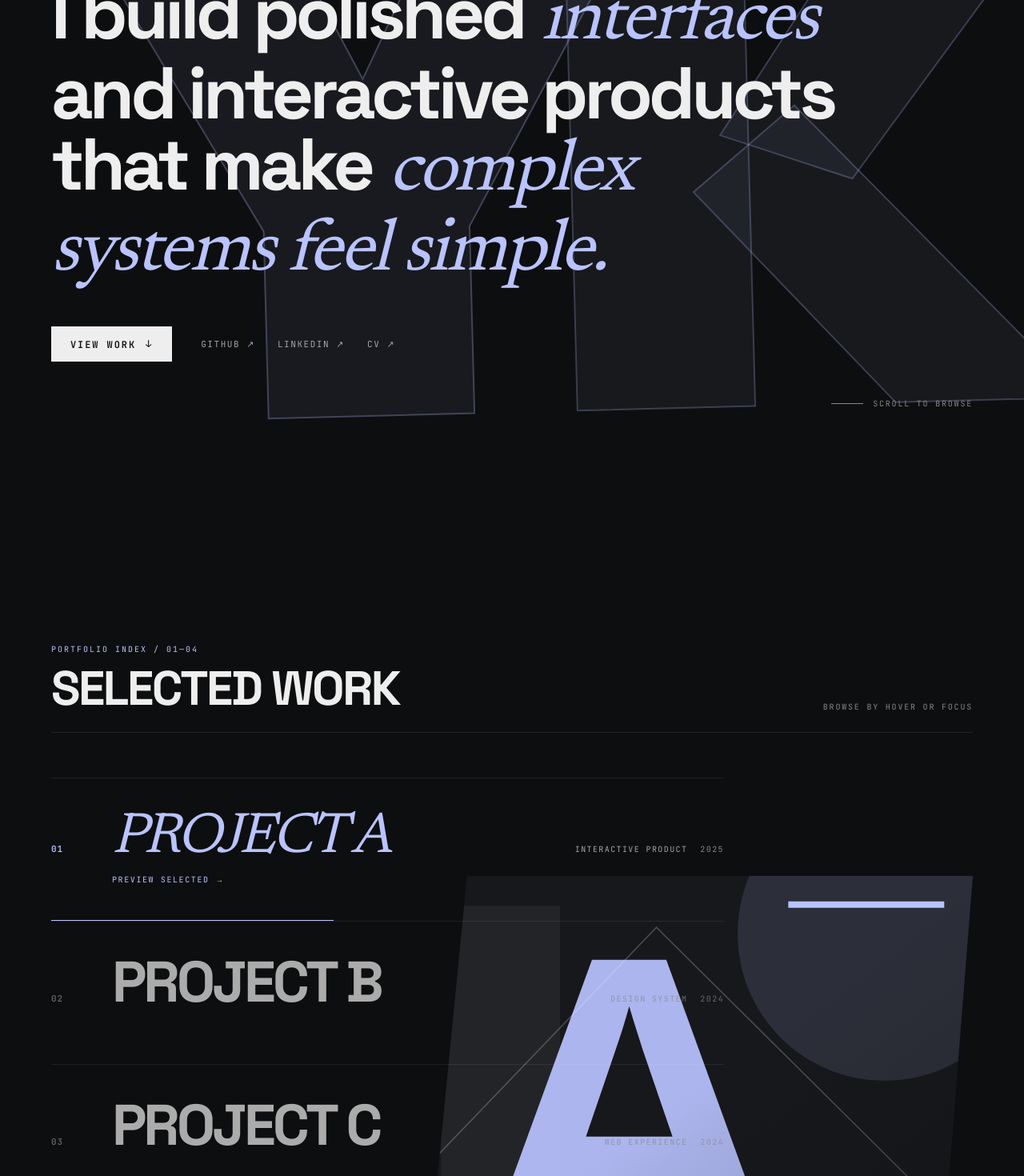
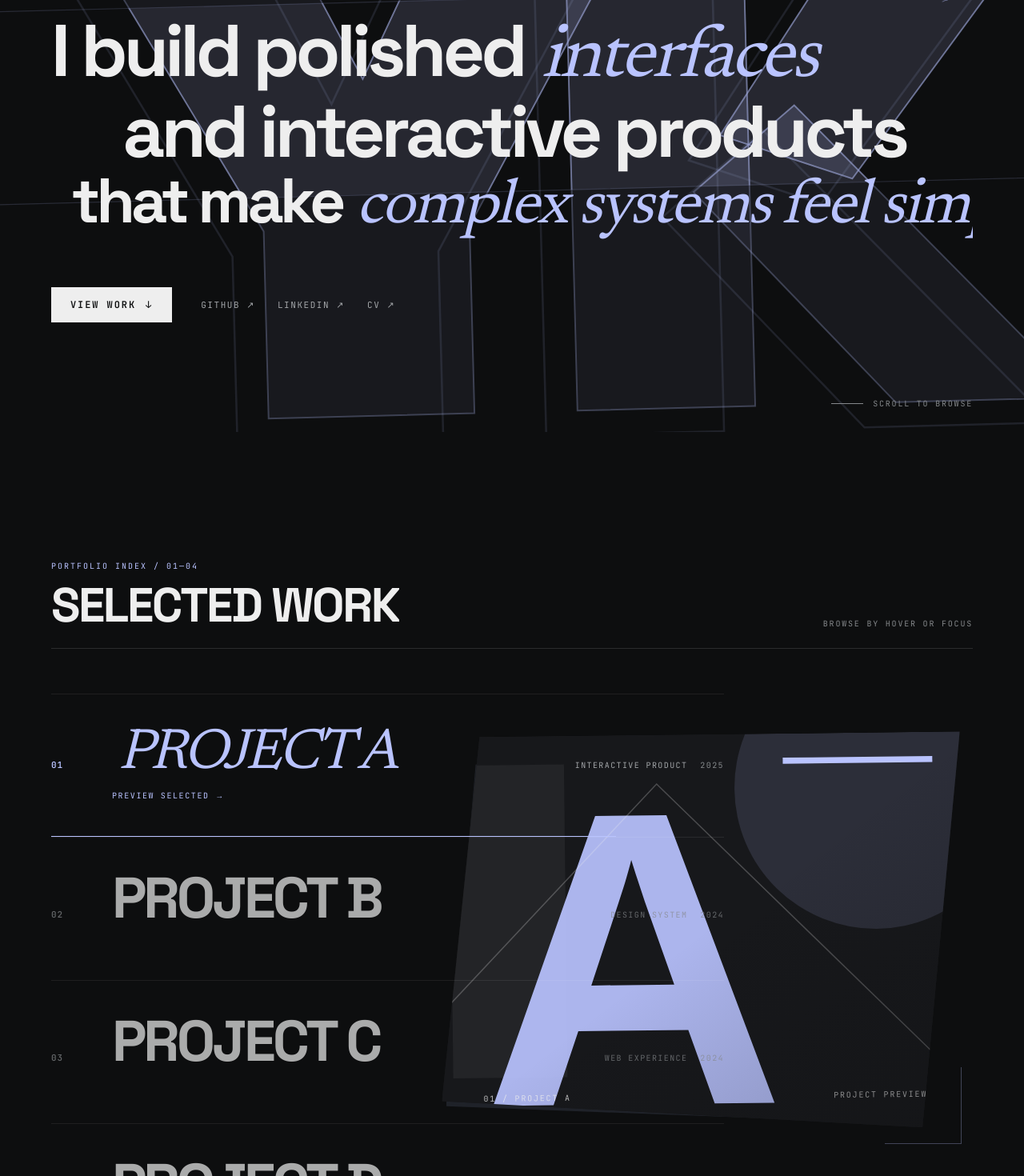
Before and after one commit to DRGYZ/portfolio, a Next.js app: page / in a window 1280 px wide. Shown: the part 260-1730 px from the top of the page at 80% size. Built offline with nearby package versions, Linux system fonts and the light colour scheme.

Commit message:
feat: refine portfolio art direction and motion

```diff
--- a/components/hero/HeroSection.tsx
+++ b/components/hero/HeroSection.tsx
@@ -29,6 +29,19 @@ const itemVariants: Variants = {
   },
 };
 
+const headlineLineVariants: Variants = {
+  hidden: { y: '112%', rotate: 1.2 },
+  visible: (index: number) => ({
+    y: '0%',
+    rotate: 0,
+    transition: {
+      duration: 0.82,
+      delay: index * 0.075,
+      ease: [0.16, 1, 0.3, 1],
+    },
+  }),
+};
+
 export function HeroSection() {
   const containerRef = useRef<HTMLElement>(null);
   const prefersReduced = useReducedMotion();
@@ -39,17 +52,22 @@ export function HeroSection() {
     offset: ['start start', 'end start'],
   });
 
-  const textX = useTransform(scrollYProgress, [0, 0.72, 1], [0, -18, -54]);
-  const textY = useTransform(scrollYProgress, [0, 0.72, 1], [0, -46, -118]);
-  const textScale = useTransform(scrollYProgress, [0, 1], [1, 0.955]);
-  const textOpacity = useTransform(scrollYProgress, [0, 0.78, 1], [1, 0.82, 0.12]);
+  const textY = useTransform(scrollYProgress, [0, 0.2, 0.62, 1], [0, -4, -52, -126]);
+  const textScale = useTransform(scrollYProgress, [0, 0.24, 1], [1, 1, 0.94]);
+  const textOpacity = useTransform(scrollYProgress, [0, 0.24, 0.64, 0.9], [1, 1, 0.46, 0]);
+  const lineOneX = useTransform(scrollYProgress, [0, 0.18, 0.68, 1], [0, 0, -76, -142]);
+  const lineTwoX = useTransform(scrollYProgress, [0, 0.18, 0.68, 1], [0, 0, 58, 112]);
+  const lineThreeX = useTransform(scrollYProgress, [0, 0.18, 0.68, 1], [0, 0, -34, -82]);
+  const lineOneY = useTransform(scrollYProgress, [0, 0.2, 1], [0, 0, -36]);
+  const lineTwoY = useTransform(scrollYProgress, [0, 0.2, 1], [0, 0, 8]);
+  const lineThreeY = useTransform(scrollYProgress, [0, 0.2, 1], [0, 0, 42]);
   const cueOpacity = useTransform(scrollYProgress, [0, 0.35], [1, 0]);
 
   return (
     <section
       id="hero"
       ref={containerRef}
-      className="relative min-h-[112svh] overflow-clip lg:min-h-[124svh]"
+      className="relative min-h-[118svh] overflow-clip lg:min-h-[138svh]"
     >
       <div className="sticky top-0 mx-auto flex min-h-svh w-full max-w-[1600px] items-center overflow-hidden px-6 pb-14 pt-28 lg:px-16 lg:pb-16 lg:pt-32">
         <MonogramYK
@@ -63,7 +81,6 @@ export function HeroSection() {
           initial={prefersReduced ? 'visible' : 'hidden'}
           animate="visible"
           style={{
-            x: prefersReduced ? 0 : textX,
             y: prefersReduced ? 0 : textY,
             scale: prefersReduced ? 1 : textScale,
             opacity: prefersReduced ? 1 : textOpacity,
@@ -86,15 +103,43 @@ export function HeroSection() {
 
           <motion.h1
             variants={itemVariants}
-            className="max-w-[1320px] text-balance font-display text-[clamp(2.25rem,7.15vw,6.9rem)] font-bold leading-[0.98] tracking-[-0.055em] text-primary"
+            className="max-w-[1420px] text-balance font-display text-[clamp(2.25rem,7.15vw,6.9rem)] font-bold leading-[0.92] tracking-[-0.055em] text-primary"
           >
-            I build polished{' '}
-            <span className="px-[0.04em] font-editorial font-normal italic tracking-[-0.035em] text-accent">
-              interfaces
+            <span className="block overflow-clip pb-[0.08em]">
+              <motion.span custom={0} variants={headlineLineVariants} className="block origin-left">
+                <motion.span
+                  style={{ x: prefersReduced ? 0 : lineOneX, y: prefersReduced ? 0 : lineOneY }}
+                  className="block lg:whitespace-nowrap"
+                >
+                  I build polished{' '}
+                  <span className="px-[0.04em] font-editorial font-normal italic tracking-[-0.035em] text-accent">
+                    interfaces
+                  </span>{' '}
+                </motion.span>
+              </motion.span>
             </span>{' '}
-            and interactive products that make{' '}
-            <span className="px-[0.04em] font-editorial font-normal italic tracking-[-0.035em] text-accent">
-              complex systems feel simple.
+            <span className="block overflow-clip pb-[0.08em]">
+              <motion.span custom={1} variants={headlineLineVariants} className="block origin-left">
+                <motion.span
+                  style={{ x: prefersReduced ? 0 : lineTwoX, y: prefersReduced ? 0 : lineTwoY }}
+                  className="block lg:ml-[7vw] lg:whitespace-nowrap"
+                >
+                  and interactive products{' '}
+                </motion.span>
+              </motion.span>
+            </span>
+            <span className="block overflow-clip pb-[0.16em]">
+              <motion.span custom={2} variants={headlineLineVariants} className="block origin-left">
+                <motion.span
+                  style={{ x: prefersReduced ? 0 : lineThreeX, y: prefersReduced ? 0 : lineThreeY }}
+                  className="block lg:ml-[2vw] lg:whitespace-nowrap lg:text-[0.86em]"
+                >
+                  that make{' '}
+                  <span className="px-[0.04em] font-editorial font-normal italic tracking-[-0.035em] text-accent">
+                    complex systems feel simple.
+                  </span>
+                </motion.span>
+              </motion.span>
             </span>
           </motion.h1>
 
--- a/components/hero/MonogramYK.tsx
+++ b/components/hero/MonogramYK.tsx
@@ -27,10 +27,12 @@ export function MonogramYK({
   const smoothRotateX = useSpring(pointerRotateX, springConfig);
   const smoothRotateY = useSpring(pointerRotateY, springConfig);
 
-  const scrollY = useTransform(scrollProgress, [0, 1], [0, -150]);
-  const scrollScale = useTransform(scrollProgress, [0, 0.72, 1], [1, 1.1, 1.24]);
-  const scrollRotate = useTransform(scrollProgress, [0, 1], [-1.5, 3.5]);
-  const scrollOpacity = useTransform(scrollProgress, [0, 0.72, 1], [0.82, 0.55, 0.08]);
+  const scrollX = useTransform(scrollProgress, [0, 0.24, 0.7, 1], [0, 8, 116, 210]);
+  const scrollY = useTransform(scrollProgress, [0, 0.24, 0.7, 1], [0, 12, 148, 270]);
+  const scrollScale = useTransform(scrollProgress, [0, 0.24, 0.72, 1], [1, 1.03, 1.27, 1.52]);
+  const scrollRotate = useTransform(scrollProgress, [0, 0.24, 1], [-1.5, -1, 4.5]);
+  const scrollOpacity = useTransform(scrollProgress, [0, 0.28, 0.74, 1], [0.82, 0.76, 0.38, 0.12]);
+  const bandX = useTransform(scrollProgress, [0, 1], [0, 34]);
 
   return (
     <motion.div
@@ -48,7 +50,11 @@ export function MonogramYK({
       className="pointer-events-none absolute inset-[-5%_-42%_-5%_-34%] z-0 flex select-none items-center justify-center sm:inset-[-8%_-26%_-8%_-22%] lg:inset-[-14%_-16%_-14%_-12%]"
     >
       <motion.svg
+        initial={prefersReduced ? false : { clipPath: 'inset(0 0 100% 0)' }}
+        animate={{ clipPath: 'inset(0 0 0% 0)' }}
+        transition={{ duration: 1.05, delay: 0.08, ease: [0.16, 1, 0.3, 1] }}
         style={{
+          x: prefersReduced ? 0 : scrollX,
           y: prefersReduced ? 0 : scrollY,
           scale: prefersReduced ? 1 : scrollScale,
           rotate: prefersReduced ? 0 : scrollRotate,
@@ -59,27 +65,55 @@ export function MonogramYK({
         fill="none"
         xmlns="http://www.w3.org/2000/svg"
       >
-        <path
-          d="M 160 80 L 380 80 L 520 360 L 660 80 L 880 80 L 630 520 L 630 720 L 410 720 L 410 520 Z"
+        <defs>
+          <path id="yk-y" d="M160 80h220l140 280L660 80h220L630 520v200H410V520Z" />
+          <path id="yk-k-stem" d="M740 80h190v640H740Z" />
+          <path id="yk-k-arm" d="M900 430 1140 80h210l-310 400Z" />
+          <path id="yk-k-leg" d="m980 400 300 320h-200L870 490Z" />
+          <clipPath id="yk-slice">
+            <rect x="90" y="278" width="1280" height="206" />
+          </clipPath>
+        </defs>
+
+        <g transform="translate(-34 26)" fill="none" stroke="currentColor" strokeOpacity="0.14" strokeWidth="2.2">
+          <use href="#yk-y" />
+          <use href="#yk-k-stem" />
+          <use href="#yk-k-arm" />
+          <use href="#yk-k-leg" />
+        </g>
+
+        <g fill="currentColor" fillOpacity="0.078" stroke="currentColor" strokeOpacity="0.32" strokeWidth="1.7">
+          <use href="#yk-y" />
+          <use href="#yk-k-stem" />
+          <use href="#yk-k-arm" />
+          <use href="#yk-k-leg" />
+        </g>
+
+        <motion.g
+          clipPath="url(#yk-slice)"
+          style={{ x: prefersReduced ? 0 : bandX }}
+          transform="translate(26 -12)"
           fill="currentColor"
-          fillOpacity="0.085"
-        />
-        <path
-          d="M 160 80 L 380 80 L 520 360 L 660 80 L 880 80 L 630 520 L 630 720 L 410 720 L 410 520 Z"
+          fillOpacity="0.105"
           stroke="currentColor"
-          strokeOpacity="0.34"
-          strokeWidth="1.7"
-        />
+          strokeOpacity="0.5"
+          strokeWidth="1.5"
+        >
+          <use href="#yk-y" />
+          <use href="#yk-k-stem" />
+          <use href="#yk-k-arm" />
+          <use href="#yk-k-leg" />
+        </motion.g>
 
-        <g transform="translate(620, 0)">
-          <path d="M 120 80 L 310 80 L 310 720 L 120 720 Z" fill="currentColor" fillOpacity="0.075" />
-          <path d="M 120 80 L 310 80 L 310 720 L 120 720 Z" stroke="currentColor" strokeOpacity="0.3" strokeWidth="1.7" />
-          <path d="M 280 430 L 520 80 L 730 80 L 420 480 Z" fill="currentColor" fillOpacity="0.075" />
-          <path d="M 280 430 L 520 80 L 730 80 L 420 480 Z" stroke="currentColor" strokeOpacity="0.3" strokeWidth="1.7" />
-          <path d="M 360 400 L 660 720 L 460 720 L 250 490 Z" fill="currentColor" fillOpacity="0.075" />
-          <path d="M 360 400 L 660 720 L 460 720 L 250 490 Z" stroke="currentColor" strokeOpacity="0.3" strokeWidth="1.7" />
-        </g>
+        <path d="M116 278h1168M116 484h1168" stroke="currentColor" strokeOpacity="0.2" strokeWidth="1" />
       </motion.svg>
+
+      <motion.span
+        style={{ opacity: prefersReduced ? 0.5 : scrollOpacity }}
+        className="absolute right-[23%] top-[22%] hidden origin-center rotate-180 font-mono text-[9px] uppercase tracking-[0.38em] text-accent/70 [writing-mode:vertical-rl] sm:block lg:right-[18%]"
+      >
+        Yazan Khaled / YK
+      </motion.span>
     </motion.div>
   );
 }
--- a/components/project-preview/ProjectPreview.tsx
+++ b/components/project-preview/ProjectPreview.tsx
@@ -11,13 +11,63 @@ interface ProjectPreviewProps {
   pointerX?: MotionValue<number>;
   pointerY?: MotionValue<number>;
   compact?: boolean;
+  direction?: number;
 }
+
+const frameStyles: Record<
+  Project['motionStyle'],
+  { clipPath: string; rotate: number; backX: number; backY: number; backRotate: number }
+> = {
+  default: {
+    clipPath: 'polygon(7% 0, 100% 0, 94% 100%, 0 94%)',
+    rotate: 0,
+    backX: -12,
+    backY: 12,
+    backRotate: -1,
+  },
+  clip: {
+    clipPath: 'polygon(8% 0, 100% 0, 92% 100%, 0 92%)',
+    rotate: -0.65,
+    backX: -18,
+    backY: 15,
+    backRotate: -1.6,
+  },
+  slide: {
+    clipPath: 'polygon(0 6%, 94% 0, 100% 91%, 8% 100%)',
+    rotate: 0.55,
+    backX: 18,
+    backY: -13,
+    backRotate: 1.45,
+  },
+  scale: {
+    clipPath: 'polygon(5% 0, 100% 4%, 96% 100%, 0 94%)',
+    rotate: 0,
+    backX: 0,
+    backY: 14,
+    backRotate: -0.7,
+  },
+  layers: {
+    clipPath: 'polygon(5% 0, 100% 8%, 94% 100%, 0 92%)',
+    rotate: -0.4,
+    backX: -15,
+    backY: -14,
+    backRotate: -1.2,
+  },
+  parallax: {
+    clipPath: 'polygon(9% 0, 100% 4%, 96% 94%, 0 100%)',
+    rotate: 0.7,
+    backX: 17,
+    backY: 16,
+    backRotate: 1.6,
+  },
+};
 
 export function ProjectPreview({
   project,
   pointerX,
   pointerY,
   compact = false,
+  direction = 1,
 }: ProjectPreviewProps) {
   const prefersReduced = useReducedMotion();
   const idleX = useMotionValue(0);
@@ -50,15 +100,21 @@ export function ProjectPreview({
     switch (style) {
       case 'clip':
         return {
-          initial: { clipPath: 'inset(0 100% 0 0)', opacity: 0.7 },
+          initial: {
+            clipPath: direction > 0 ? 'inset(0 100% 0 0)' : 'inset(0 0 0 100%)',
+            opacity: 0.7,
+          },
           animate: { clipPath: 'inset(0 0% 0 0)', opacity: 1 },
-          exit: { clipPath: 'inset(0 0 0 100%)', opacity: 0.3 },
+          exit: {
+            clipPath: direction > 0 ? 'inset(0 0 0 100%)' : 'inset(0 100% 0 0)',
+            opacity: 0.3,
+          },
         };
       case 'slide':
         return {
-          initial: { x: 46, opacity: 0 },
+          initial: { x: 70 * direction, opacity: 0 },
           animate: { x: 0, opacity: 1 },
-          exit: { x: -30, opacity: 0 },
+          exit: { x: -42 * direction, opacity: 0 },
         };
       case 'scale':
         return {
@@ -68,15 +124,15 @@ export function ProjectPreview({
         };
       case 'layers':
         return {
-          initial: { x: -28, y: 20, opacity: 0 },
+          initial: { x: -34 * direction, y: 24, rotate: -1.2 * direction, opacity: 0 },
           animate: { x: 0, y: 0, opacity: 1 },
-          exit: { x: 24, y: -14, opacity: 0 },
+          exit: { x: 30 * direction, y: -18, rotate: 0.8 * direction, opacity: 0 },
         };
       case 'parallax':
         return {
-          initial: { y: 34, scale: 1.03, opacity: 0 },
+          initial: { y: 42 * direction, scale: 1.07, opacity: 0 },
           animate: { y: 0, scale: 1, opacity: 1 },
-          exit: { y: -24, scale: 0.98, opacity: 0 },
+          exit: { y: -28 * direction, scale: 0.97, opacity: 0 },
         };
       default:
         return {
@@ -88,15 +144,41 @@ export function ProjectPreview({
   };
 
   const variants = getVariants(project.motionStyle);
+  const frame = frameStyles[project.motionStyle];
 
   return (
     <div
       className={`relative w-full ${compact ? 'aspect-[1.18/1]' : 'aspect-[1.32/1]'}`}
       style={{ perspective: 1200 }}
     >
-      <div
-        className="absolute inset-0 overflow-hidden bg-surface-low"
-        style={{ clipPath: 'polygon(7% 0, 100% 0, 94% 100%, 0 94%)' }}
+      <motion.span
+        aria-hidden="true"
+        className="absolute inset-[5%] bg-accent/[0.11]"
+        animate={
+          prefersReduced
+            ? { x: 0, y: 0, rotate: 0 }
+            : { x: frame.backX, y: frame.backY, rotate: frame.backRotate }
+        }
+        transition={{ duration: 0.5, ease: [0.16, 1, 0.3, 1] }}
+        style={{ clipPath: frame.clipPath }}
+      />
+
+      {project.motionStyle === 'layers' ? (
+        <motion.span
+          aria-hidden="true"
+          className="absolute inset-[8%] border border-accent/25"
+          initial={false}
+          animate={prefersReduced ? { x: 0, y: 0 } : { x: 24, y: 23 }}
+          transition={{ duration: 0.5, ease: [0.16, 1, 0.3, 1] }}
+          style={{ clipPath: frame.clipPath }}
+        />
+      ) : null}
+
+      <motion.div
+        className="absolute inset-[2%] overflow-hidden bg-surface-low"
+        animate={{ rotate: prefersReduced || compact ? 0 : frame.rotate }}
+        transition={{ duration: 0.5, ease: [0.16, 1, 0.3, 1] }}
+        style={{ clipPath: frame.clipPath }}
       >
         <AnimatePresence mode="sync" initial={false}>
           <motion.div
@@ -120,7 +202,7 @@ export function ProjectPreview({
                 src={getAssetPath(project.previewImage)}
                 alt={`${project.title} placeholder artwork`}
                 fill
-                priority={!compact && project.id === '01'}
+                priority={project.id === '01'}
                 unoptimized
                 sizes={compact ? 'calc(100vw - 3rem)' : '(min-width: 1024px) 59vw, 100vw'}
                 className="object-cover object-center"
@@ -146,7 +228,7 @@ export function ProjectPreview({
             </div>
           </motion.div>
         </AnimatePresence>
-      </div>
+      </motion.div>
 
       <span
         aria-hidden="true"
--- a/components/selected-work/ProjectRow.tsx
+++ b/components/selected-work/ProjectRow.tsx
@@ -38,7 +38,7 @@ export function ProjectRow({
         <span
           aria-hidden="true"
           className={`absolute bottom-0 left-0 h-px bg-accent transition-[width,opacity] duration-500 ${
-            isActive ? 'w-[42%] opacity-100' : 'w-0 opacity-0'
+            isActive ? 'w-[64%] opacity-100 lg:w-[84%]' : 'w-0 opacity-0'
           }`}
         />
 
@@ -55,9 +55,9 @@ export function ProjectRow({
             <span
               role="heading"
               aria-level={3}
-              className={`font-display text-[clamp(2.15rem,5.6vw,5.8rem)] font-bold uppercase leading-[0.88] tracking-[-0.055em] transition-colors duration-300 ${
+              className={`inline-block font-display text-[clamp(2.15rem,5.6vw,5.8rem)] font-bold uppercase leading-[0.88] tracking-[-0.055em] transition-[color,transform] duration-300 ${
                 isActive
-                  ? 'font-editorial font-normal italic tracking-[-0.035em] text-accent'
+                  ? 'translate-x-2 font-editorial font-normal italic tracking-[-0.035em] text-accent'
                   : 'text-primary'
               }`}
             >
--- a/components/selected-work/SelectedWorkSection.tsx
+++ b/components/selected-work/SelectedWorkSection.tsx
@@ -1,7 +1,7 @@
 'use client';
 
 import { Fragment, useRef, useState } from 'react';
-import { AnimatePresence, motion } from 'framer-motion';
+import { AnimatePresence, motion, useScroll, useTransform } from 'framer-motion';
 import { projects } from '@/data/projects';
 import { ProjectRow } from './ProjectRow';
 import { ProjectPreview } from '../project-preview/ProjectPreview';
@@ -12,11 +12,36 @@ import { useReducedMotion } from '@/hooks/useReducedMotion';
 export function SelectedWorkSection() {
   const [activeProject, setActiveProject] = useState<Project>(projects[0]);
   const [isEngaged, setIsEngaged] = useState(false);
+  const [previewDirection, setPreviewDirection] = useState(1);
+  const sectionRef = useRef<HTMLElement>(null);
   const stageRef = useRef<HTMLDivElement>(null);
   const prefersReduced = useReducedMotion();
   const pointer = usePointerPosition(stageRef, prefersReduced);
 
+  const { scrollYProgress: entranceProgress } = useScroll({
+    target: sectionRef,
+    offset: ['start end', 'start 35%'],
+  });
+
+  const headerY = useTransform(entranceProgress, [0, 1], [44, 0]);
+  const headerOpacity = useTransform(entranceProgress, [0, 0.32, 1], [0, 0.25, 1]);
+  const headingClip = useTransform(
+    entranceProgress,
+    [0.18, 1],
+    ['inset(0 100% 0 0)', 'inset(0 0% 0 0)']
+  );
+  const ruleScale = useTransform(entranceProgress, [0.12, 0.88], [0, 1]);
+
+  const activeIndex = projects.findIndex((project) => project.id === activeProject.id);
+  const previewOffsets = [-82, -28, 32, 88];
+
   const activateProject = (project: Project) => {
+    const nextIndex = projects.findIndex((item) => item.id === project.id);
+
+    if (nextIndex !== activeIndex) {
+      setPreviewDirection(nextIndex > activeIndex ? 1 : -1);
+    }
+
     setActiveProject(project);
     setIsEngaged(true);
   };
@@ -24,26 +49,39 @@ export function SelectedWorkSection() {
   return (
     <section
       id="work"
+      ref={sectionRef}
       aria-labelledby="selected-work-title"
-      className="relative z-20 -mt-[9svh] w-full bg-background px-6 pb-28 pt-28 lg:px-16 lg:pb-40 lg:pt-36"
+      className="relative z-20 -mt-[18svh] w-full px-6 pb-28 pt-24 lg:-mt-[32svh] lg:px-16 lg:pb-40 lg:pt-28"
     >
       <div className="mx-auto w-full max-w-[1600px]">
-        <div className="mb-10 flex items-end justify-between gap-6 border-b border-white/[0.09] pb-6 lg:mb-14">
+        <motion.div
+          style={{
+            y: prefersReduced ? 0 : headerY,
+            opacity: prefersReduced ? 1 : headerOpacity,
+          }}
+          className="relative mb-10 flex items-end justify-between gap-6 pb-6 lg:mb-14"
+        >
           <div>
             <p className="mb-3 font-mono text-[10px] uppercase tracking-[0.2em] text-accent">
               Portfolio index / 01—04
             </p>
-            <h2
+            <motion.h2
               id="selected-work-title"
+              style={{ clipPath: prefersReduced ? 'none' : headingClip }}
               className="font-display text-3xl font-bold uppercase tracking-[-0.04em] text-primary sm:text-5xl lg:text-6xl"
             >
               Selected Work
-            </h2>
+            </motion.h2>
           </div>
           <span className="hidden font-mono text-[10px] uppercase tracking-[0.18em] text-primary-subtle sm:block">
             Browse by hover or focus
           </span>
-        </div>
+          <motion.span
+            aria-hidden="true"
+            style={{ scaleX: prefersReduced ? 1 : ruleScale }}
+            className="absolute inset-x-0 bottom-0 h-px origin-left bg-white/[0.12]"
+          />
+        </motion.div>
 
         <div ref={stageRef} className="relative lg:min-h-[760px]">
           <div
@@ -83,7 +121,11 @@ export function SelectedWorkSection() {
                         className="overflow-hidden lg:hidden"
                       >
                         <div className="pb-8 pt-4">
-                          <ProjectPreview project={project} compact />
+                          <ProjectPreview
+                            project={project}
+                            direction={previewDirection}
+                            compact
+                          />
                         </div>
                       </motion.div>
                     )}
@@ -93,12 +135,22 @@ export function SelectedWorkSection() {
             })}
           </div>
 
-          <div className="pointer-events-none absolute right-0 top-1/2 z-10 hidden w-[59%] -translate-y-1/2 lg:block">
-            <ProjectPreview
-              project={activeProject}
-              pointerX={pointer.normalizedX}
-              pointerY={pointer.normalizedY}
-            />
+          <div className="pointer-events-none absolute inset-y-0 right-0 z-10 hidden w-[59%] items-center lg:flex">
+            <motion.div
+              animate={{
+                y: previewOffsets[activeIndex] ?? 0,
+                scale: isEngaged ? 1.018 : 1,
+              }}
+              transition={{ duration: prefersReduced ? 0.01 : 0.42, ease: [0.16, 1, 0.3, 1] }}
+              className="w-full"
+            >
+              <ProjectPreview
+                project={activeProject}
+                pointerX={pointer.normalizedX}
+                pointerY={pointer.normalizedY}
+                direction={previewDirection}
+              />
+            </motion.div>
           </div>
 
           <p className="sr-only" aria-live="polite">
```
Also changed, not shown: components/contact/ContactSection.tsx (+7 -3 lines).
